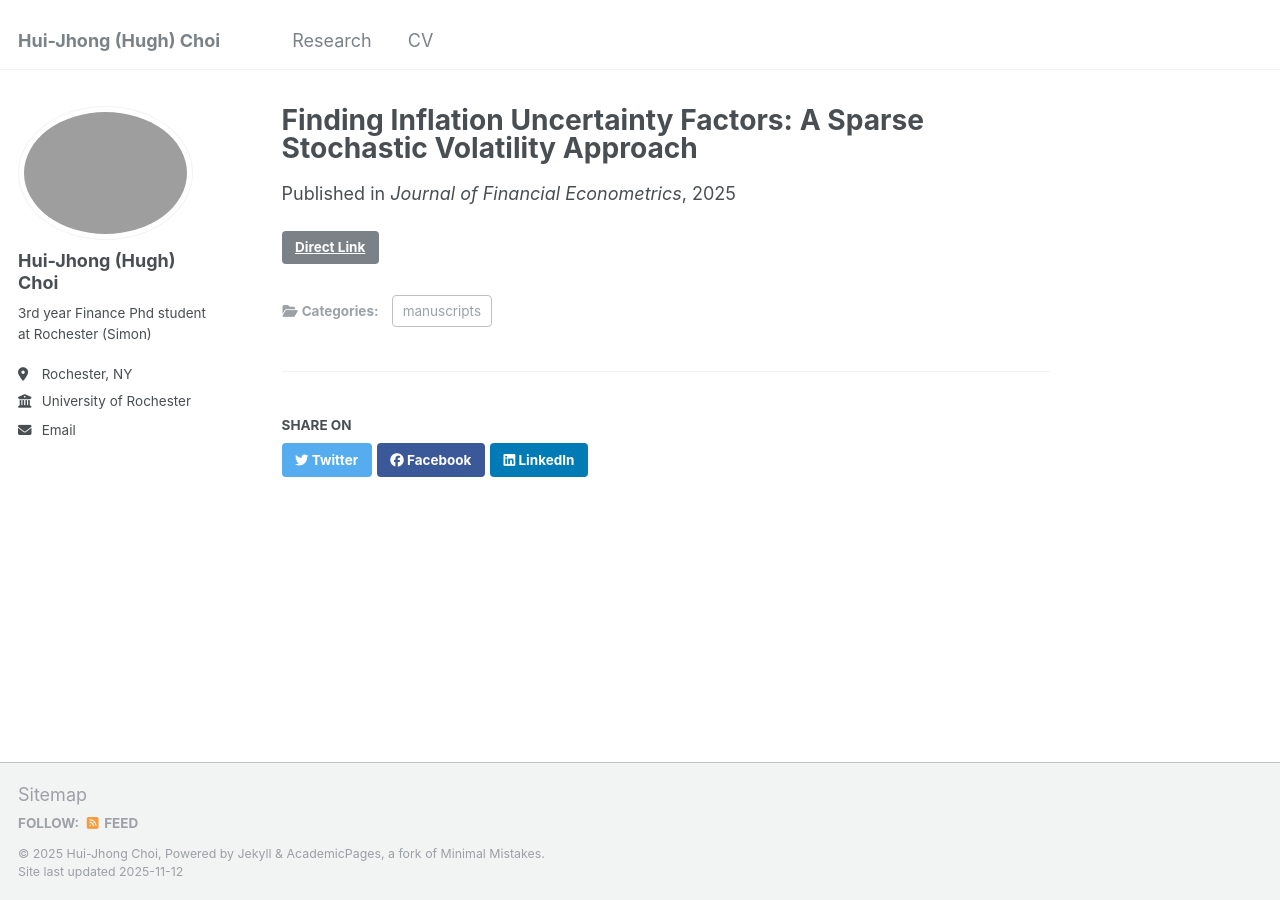
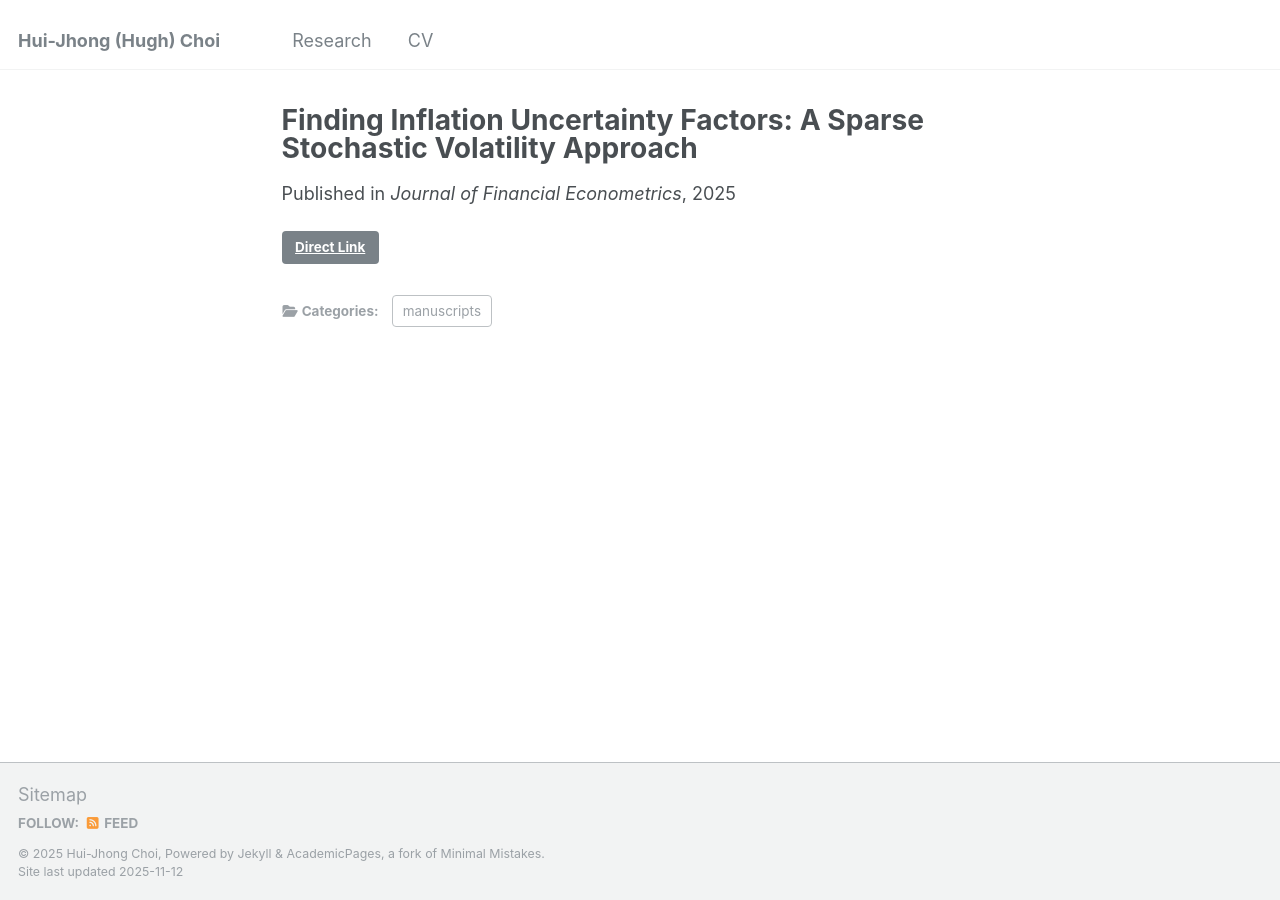
Before and after one commit to Hui-jhongChoi/Hui-jhongChoi.github.io, a Jekyll site: the page built from _research/InflationUncertainty.md, in a window 1280 px wide. Built offline with Jekyll 4.4.1, drawn with Linux system fonts in a browser that asks for light colours; some of the changed lines change nothing that is shown.

Commit message:
Update _config.yml

```diff
--- a/_config.yml
+++ b/_config.yml
@@ -272,9 +272,9 @@ defaults:
       type: research
     values:
       layout: single
-      author_profile: true
-      share: true
-      comments: true
+      author_profile: false
+      share: false
+      comments: false
   # _portfolio
   - scope:
       path: ""
```
